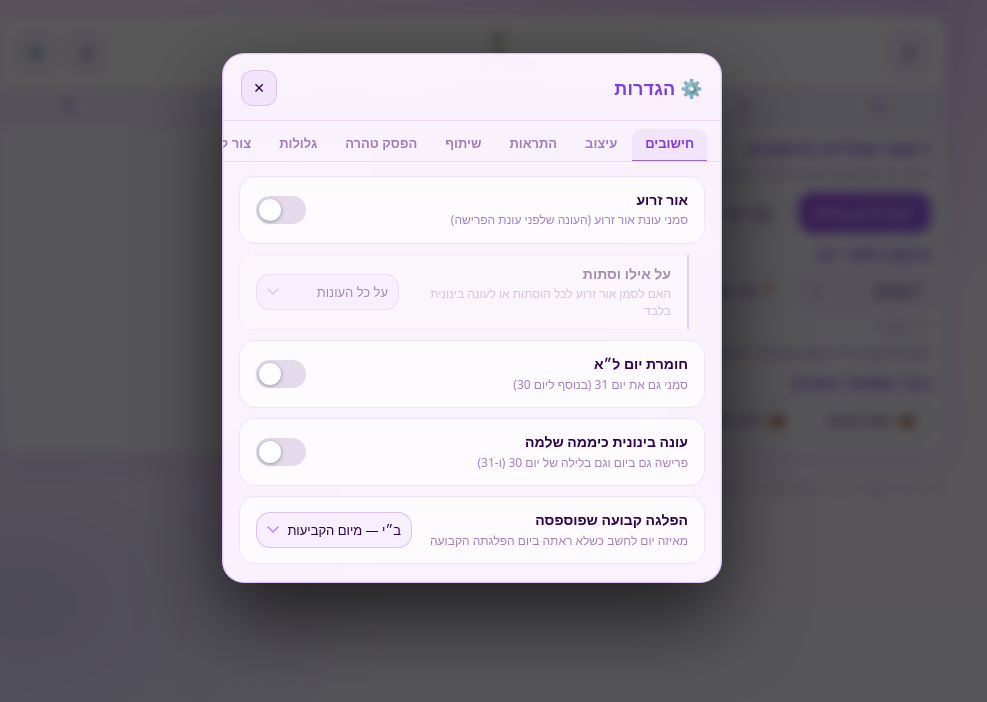
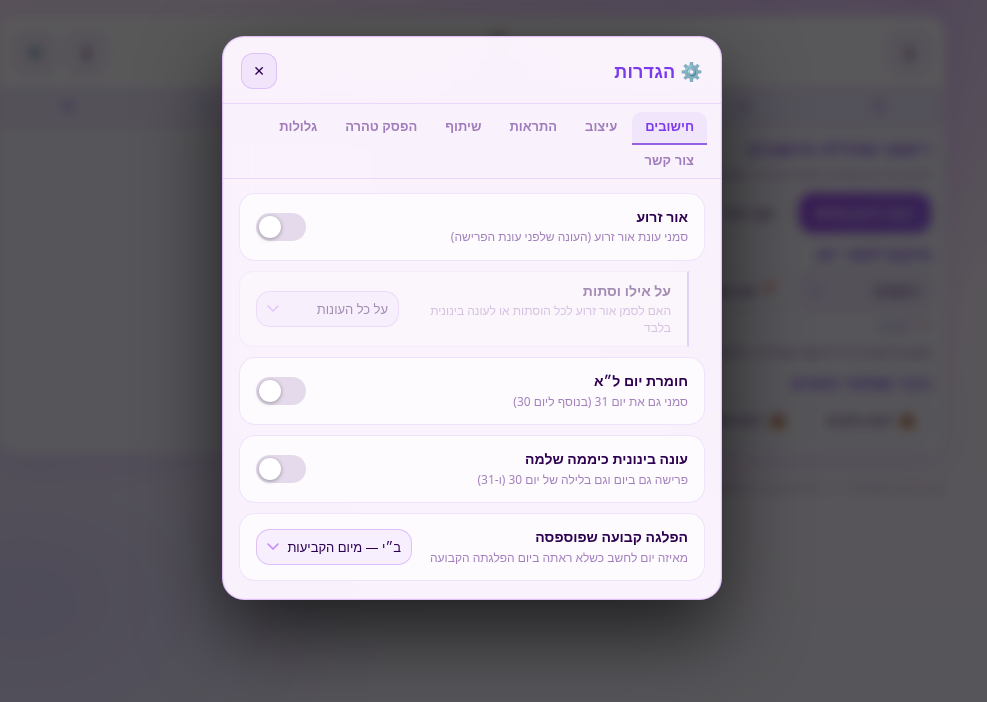
Before and after one commit to lgolds311-code/taharat-esther-vestot, a plain HTML site: page index.html in a window 1280 px wide. Both pictures are taken after a click on the button "⚙️". Shown: the part 82-784 px from the top of the page, without its empty margins (168-1155 px from the left). Drawn offline with Linux system fonts and the light colour scheme.

Commit message:
עיצוב: שורת טאבים רספונסיבית ללא גלילה אופקית
Co-Authored-By: Claude Sonnet 4.6 <noreply@anthropic.com>

```diff
--- a/style.css
+++ b/style.css
@@ -880,20 +880,14 @@ input[type="time"] {
 /* ── לשוניות ── */
 .modal__tabs {
   display: flex;
+  flex-wrap: wrap;
   gap: 2px;
   padding: 8px 14px 0;
-  overflow-x: auto;
   flex-shrink: 0;
   border-bottom: 1px solid rgba(217, 70, 239, 0.14);
-  scrollbar-width: thin;
-  scrollbar-color: rgba(217,70,239,0.35) transparent;
-}
-.modal__tabs::-webkit-scrollbar { height: 3px; }
-.modal__tabs::-webkit-scrollbar-track { background: transparent; }
-.modal__tabs::-webkit-scrollbar-thumb { background: rgba(217,70,239,0.35); border-radius: 3px; }
+}
 
 .tab-btn {
-  flex-shrink: 0;
   padding: 7px 13px 9px;
   border: none;
   border-bottom: 2px solid transparent;
```
